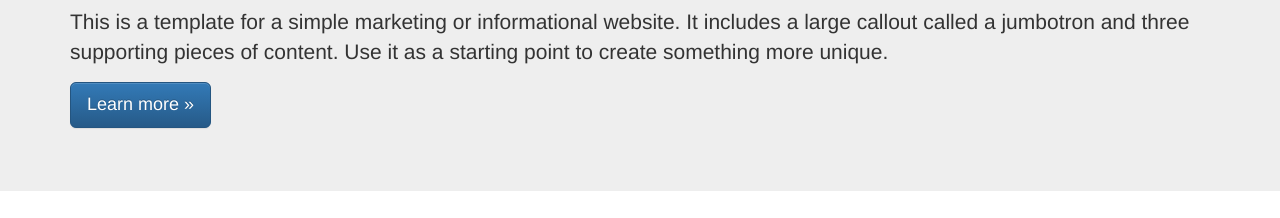
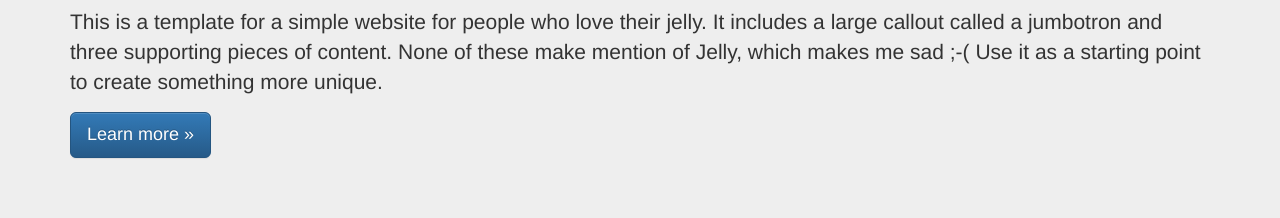
Before and after one commit to baldygeezer/guff, a plain HTML site: page index.html in a window 1280 px wide. Shown: the part 190-408 px from the top of the page. Drawn offline with nearby package versions, Linux system fonts and the light colour scheme.

Commit message:
Add some reference to jelly

```diff
--- a/index.html
+++ b/index.html
@@ -56,7 +56,7 @@
     <div class="jumbotron">
       <div class="container">
         <h1>Hello, world!</h1>
-        <p>This is a template for a simple marketing or informational website. It includes a large callout called a jumbotron and three supporting pieces of content. Use it as a starting point to create something more unique.</p>
+        <p>This is a template for a simple website for people who love their jelly. It includes a large callout called a jumbotron and three supporting pieces of content. None of these make mention of Jelly, which makes me sad ;-( Use it as a starting point to create something more unique.</p>
         <p><a class="btn btn-primary btn-lg" href="#" role="button">Learn more &raquo;</a></p>
       </div>
     </div>
```
